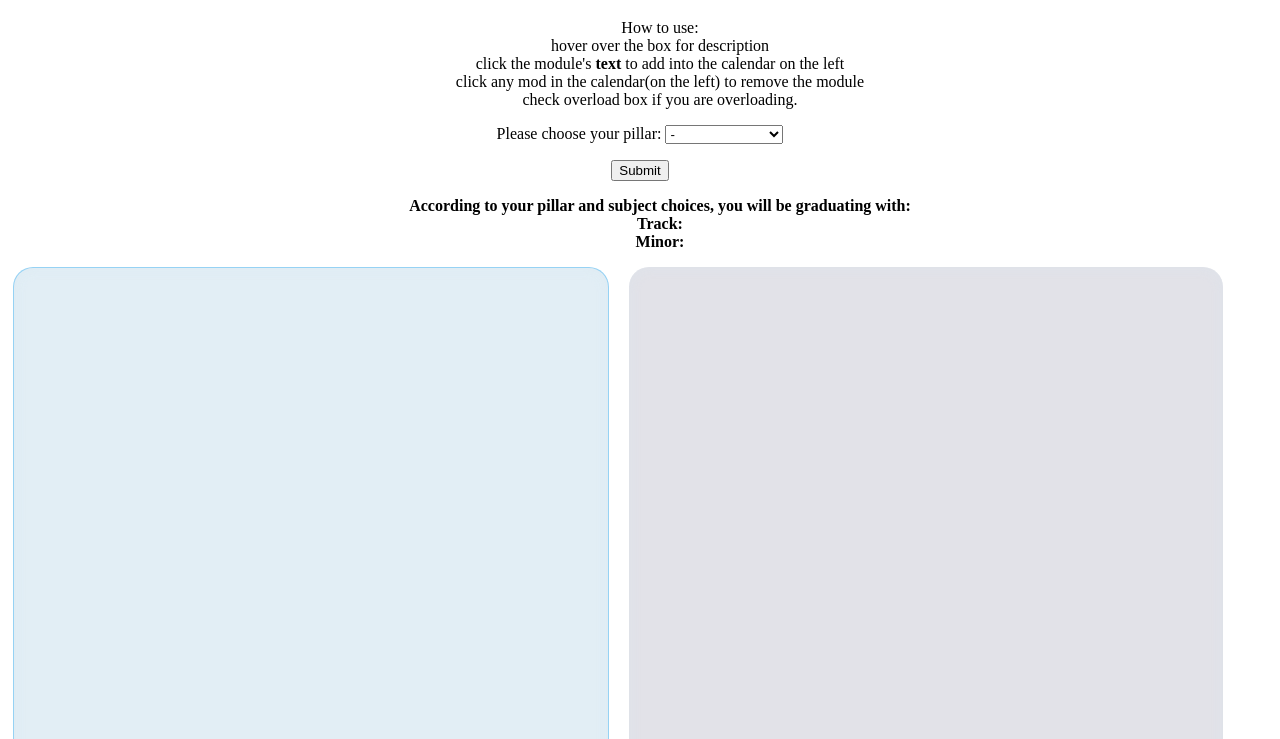
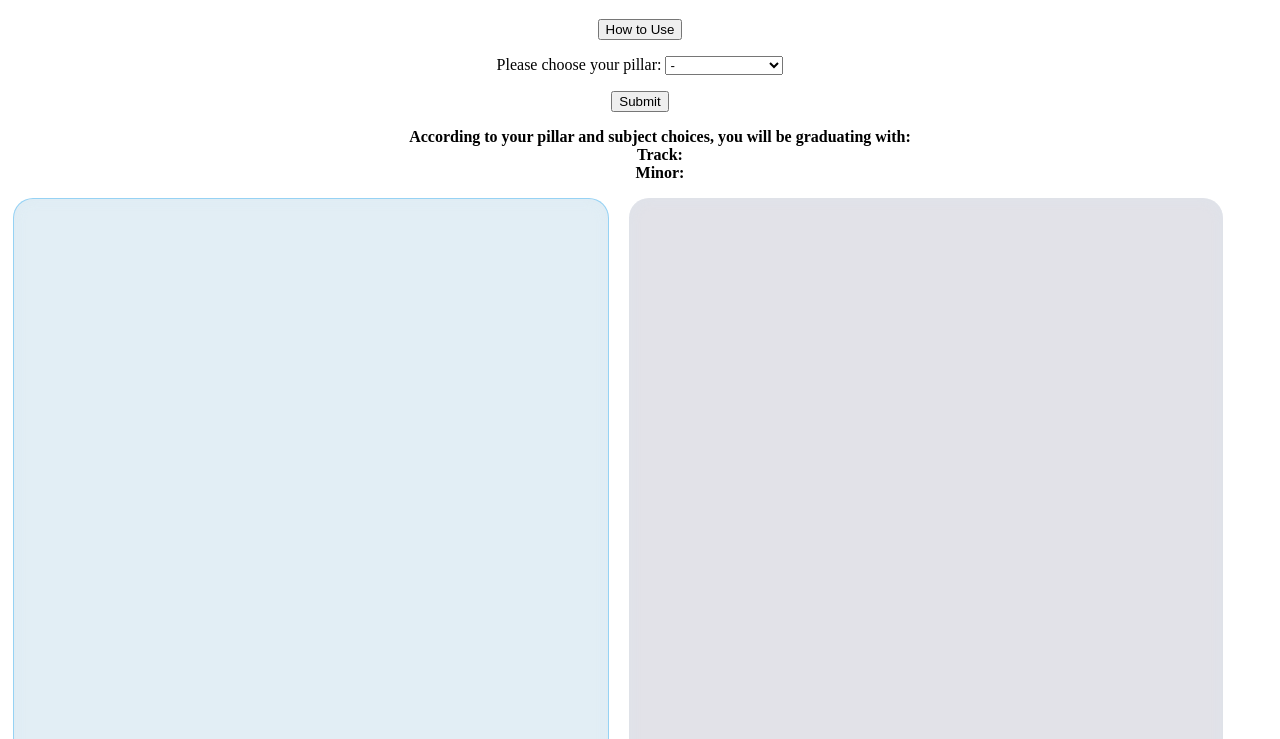
Before and after one commit to OpenSUTD/course-planner, a plain HTML site: page index.html in a window 1280 px wide. Shown: the part 61-800 px from the top of the page. Drawn offline with nearby package versions, Linux system fonts and the light colour scheme.

Commit message:
alert how to use

```diff
--- a/index.html
+++ b/index.html
@@ -66,12 +66,15 @@
 <body>
 	<div id="header" style="text-align: center;">
 	<h1>Hi, Welcome to the study planner</h1>
-	<ul style="list-style-type:none; justify-content: left;">
-	<li> How to use:<li>
-	<li>hover over the box for description</li>
-	<li>click the module's <strong>text</strong> to add into the calendar on the left</li>
-	<li>click any mod in the calendar(on the left) to remove the module</li>
-	<li>check overload box if you are overloading.</li>
+	<button onclick="alert('\n\
+	Select your pillar\n\
+	Click Submit\n\
+	Hover over the box for course description\n\
+	Click the module\'s text to add into the calendar on the left\n\
+	Click any mod in the calendar(on the left) to remove the module\n\
+	Check overload box if you are overloading\n\
+	Track is automatically calculated\n\
+	ctrl-f to search for the course')">How to Use</button>
 </ul>
 	<p> Please choose your pillar:
 		<select id="pillar">
```
